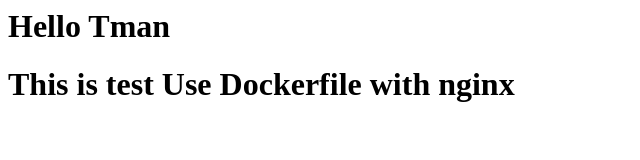
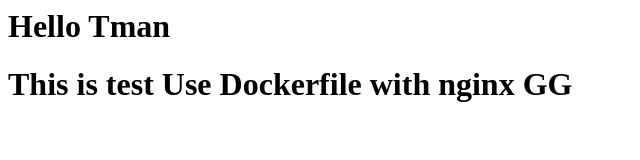
Before and after one commit to UnResident3/docker-research, a plain HTML site: page thesis-111/nginx/web/index.html in a window 1280 px wide. Shown: the full height of the page, 0-640 px from the left. Drawn offline with Linux system fonts and the light colour scheme.

Commit message:
THESIS-111 Checkpoint

```diff
--- a/thesis-111/nginx/web/index.html
+++ b/thesis-111/nginx/web/index.html
@@ -1,2 +1,2 @@
 <h1>Hello Tman </h1>
-<h1>This is test Use Dockerfile with nginx</h1>
+<h1>This is test Use Dockerfile with nginx GG</h1>
```
Also changed, not shown: thesis-111/web/index.html (deleted, +0 -2 lines), 1 other file.
